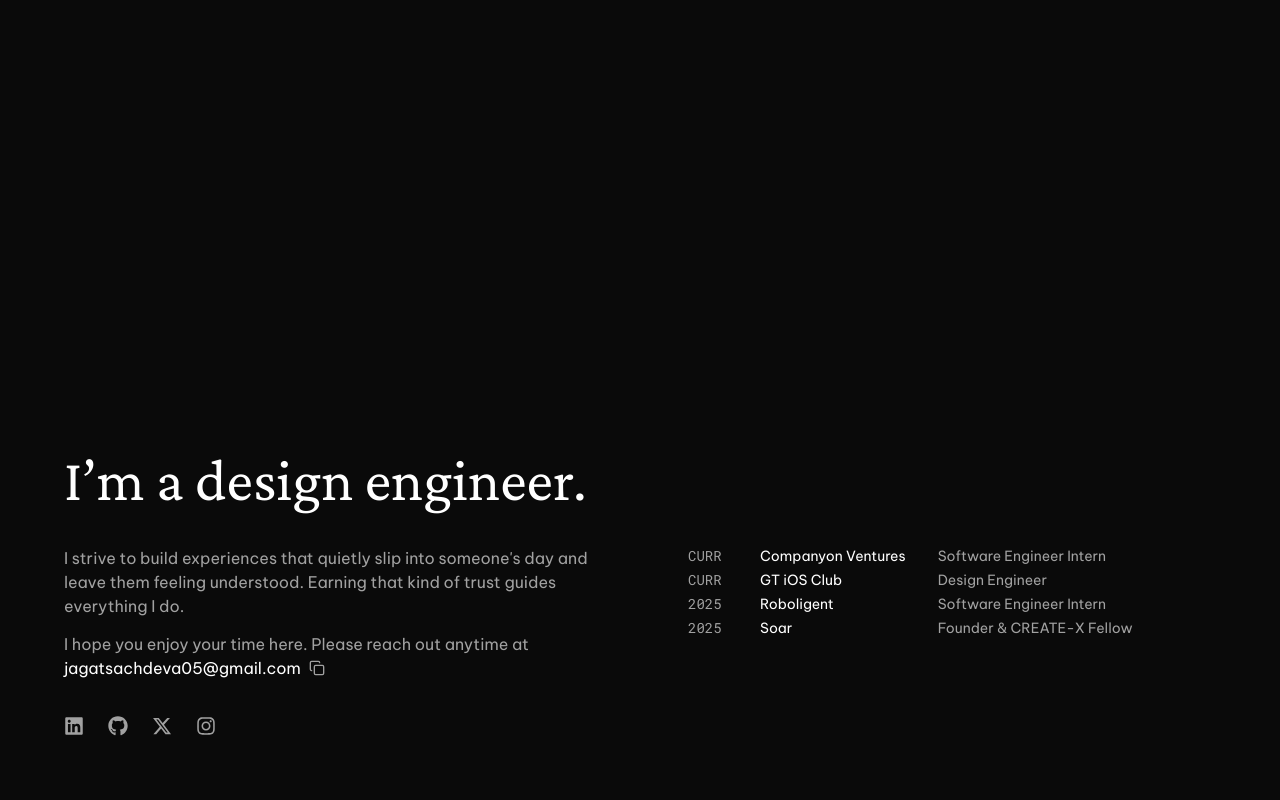
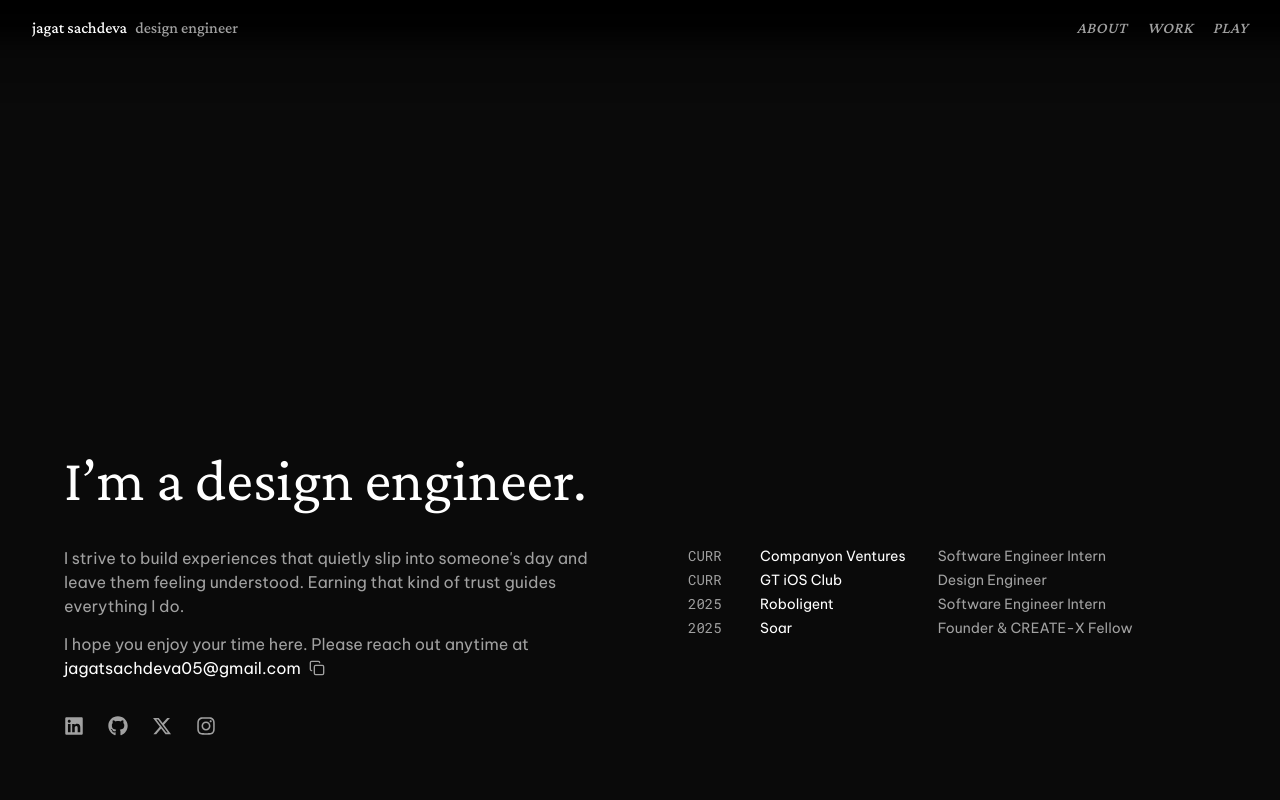
Before and after one commit to jsachdeva7/portfolio, a Next.js app: page / in a window 1280 px wide. Shown: the top 800 px of the page. Built offline with nearby package versions, Linux system fonts and the light colour scheme.

Commit message:
got shadow down

```diff
--- a/src/app/globals.css
+++ b/src/app/globals.css
@@ -192,6 +192,40 @@
   .font-tertiary {
     font-family: var(--font-family-tertiary);
   }
+
+  /*
+   * Navbar scrim — Figma curve (1 → 0.8 → 0.25 → 0.13 → 0), one continuous ease
+   * so 25% / 50% transitions blend without segment kinks.
+   */
+  .navbar-scrim {
+    background: linear-gradient(
+      to bottom,
+      hsl(0 0% 0% / 1) 0%,
+      hsl(0 0% 0% / 0.97) 5%,
+      hsl(0 0% 0% / 0.93) 10%,
+      hsl(0 0% 0% / 0.89) 15%,
+      hsl(0 0% 0% / 0.855) 20%,
+      hsl(0 0% 0% / 0.815) 25%,
+      hsl(0 0% 0% / 0.72) 30%,
+      hsl(0 0% 0% / 0.61) 35%,
+      hsl(0 0% 0% / 0.49) 40%,
+      hsl(0 0% 0% / 0.36) 45%,
+      hsl(0 0% 0% / 0.3) 48%,
+      hsl(0 0% 0% / 0.25) 50%,
+      hsl(0 0% 0% / 0.22) 52%,
+      hsl(0 0% 0% / 0.205) 55%,
+      hsl(0 0% 0% / 0.185) 60%,
+      hsl(0 0% 0% / 0.168) 65%,
+      hsl(0 0% 0% / 0.152) 70%,
+      hsl(0 0% 0% / 0.13) 75%,
+      hsl(0 0% 0% / 0.1) 80%,
+      hsl(0 0% 0% / 0.068) 85%,
+      hsl(0 0% 0% / 0.04) 90%,
+      hsl(0 0% 0% / 0.015) 95%,
+      hsl(0 0% 0% / 0) 100%
+    );
+    mix-blend-mode: luminosity;
+  }
 }
 
 /* Sonner toast variants */
--- a/src/app/layout.tsx
+++ b/src/app/layout.tsx
@@ -52,6 +52,7 @@ export default function RootLayout({
         suppressHydrationWarning
       >
         <Providers>
+          <Navbar />
           <div className='flex min-h-0 flex-1 flex-col'>
             {children}
           </div>
--- a/src/components/shared/Navbar.tsx
+++ b/src/components/shared/Navbar.tsx
@@ -100,15 +100,20 @@ export default function Navbar() {
   ]
 
   return (
-    <div className='tablet:pt-0 fixed inset-x-0 top-0 z-50 flex w-full transform-gpu justify-center pt-3 [will-change:transform] [backface-visibility:hidden] [overflow-anchor:none]'>
-      <nav className='font-tertiary tablet:w-full tablet:justify-between tablet:rounded-none tablet:border-0 tablet:border-b tablet:border-white/5 tablet:bg-neutral-950/60 tablet:px-8 tablet:py-4 tablet:text-base flex transform-gpu flex-row items-center justify-center gap-8 rounded-full border border-white/10 bg-neutral-900/80 px-8 py-3.5 text-base font-medium backdrop-blur-xl [backface-visibility:hidden]'>
-        <div className='tablet:flex hidden flex-row items-center gap-4'>
-          <div>JAGAT SACHDEVA</div>
+    <div className='tablet:pt-0 fixed inset-x-0 top-0 z-50 pt-3 [overflow-anchor:none]'>
+      <div className='relative pb-12'>
+        <div
+          aria-hidden
+          className='navbar-scrim pointer-events-none absolute inset-x-0 top-0 bottom-0'
+        />
+        <nav className='font-primary relative flex flex-row items-center justify-center gap-8 rounded-full px-8 py-3.5 text-base font-medium tablet:w-full tablet:justify-between tablet:rounded-none tablet:px-8 tablet:py-4'>
+        <div className='tablet:flex hidden flex-row items-center gap-2'>
+          <div>jagat sachdeva</div>
           <div className='hidden text-[#A1A1A1] min-[420px]:block'>
-            PRODUCT ENGINEER
+            design engineer
           </div>
         </div>
-        <div className='flex flex-row items-center gap-8'>
+        <div className='flex flex-row items-center gap-5'>
           {navLinks.map(link => (
             <Link
               key={link.href}
@@ -128,13 +133,14 @@ export default function Navbar() {
                 smoothScrollToElement(target, hash)
                 window.history.replaceState(null, '', `/#${hash}`)
               }}
-              className='font-light tracking-wide text-[#A1A1A1] uppercase transition-colors hover:text-[#D0D0D0]'
+              className='italic tracking-wide text-[#A1A1A1] uppercase transition-colors hover:text-[#D0D0D0]'
             >
               {link.label}
             </Link>
           ))}
         </div>
       </nav>
+      </div>
     </div>
   )
 }
```
